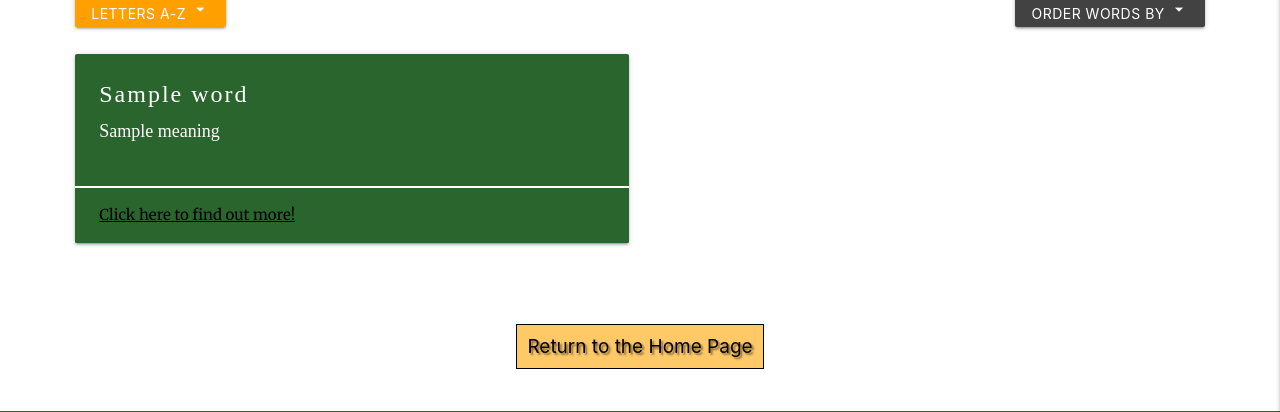
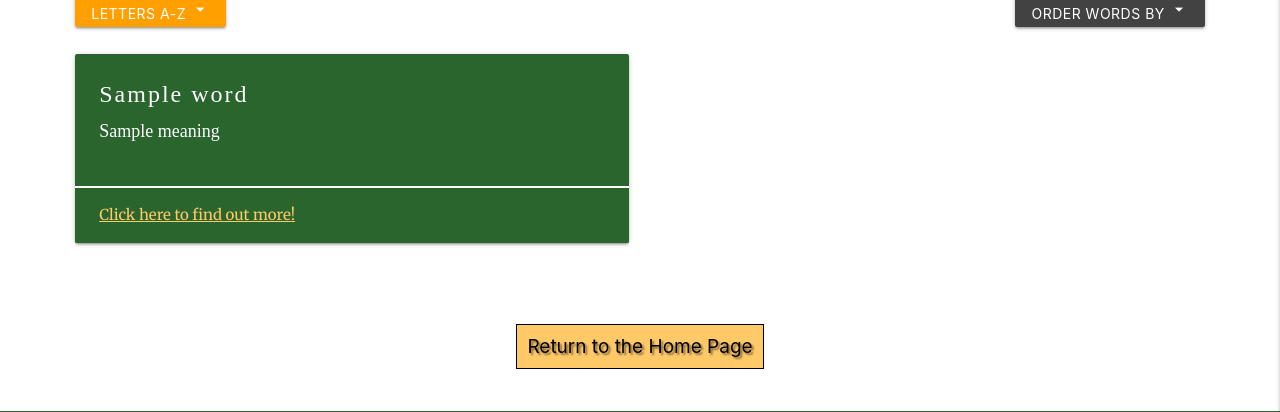
Before and after one commit to MichaelCWalsh7/Yurt-Index, a Flask app: page /all_words in a window 1280 px wide. Shown: the part 223-635 px from the top of the page. Run offline with Flask 2, Linux system fonts and the light colour scheme; a database or web service that is not in the repository returns one stand-in record (values such as "Sample title"); parts of the project's set-up code (start-up, migrations or seed data) failed here and were passed over; some libraries are stand-ins or nearby versions; some web fonts are replaced.

Commit message:
Style word summary links and add hover

```diff
--- a/static/css/style.css
+++ b/static/css/style.css
@@ -266,6 +266,20 @@ nav i.material-icons {
 
 
 
+
+/* word summaries */
+
+.link-to-word a {
+    color: #FFC968!important;
+}
+
+.link-to-word a:hover {
+    color: #9ED7FF!important;
+}
+
+
+
+
 /* word card */
 .word-card {
     margin-top: 8%;
@@ -384,7 +398,8 @@ nav i.material-icons {
 
 .new-word-cancel-submit button:hover,
 .non-user-form-confirm button:hover,
-.user-buttons a:hover {
+.user-buttons a:hover,
+.edit-delete-buttons a:hover {
     border: black solid 1px;
 }
 
--- a/templates/all_words.html
+++ b/templates/all_words.html
@@ -80,7 +80,7 @@
                         <span class="card-title"><strong>{{ word.name }}</strong></span>
                         <p>{{ word.meaning }}</p>
                     </div>
-                    <div class="card-action">
+                    <div class="link-to-word card-action">
                         <a href="{{ url_for('word_page', word_Id=word._id) }}">Click here to find out more!</a>
                     </div>
                 </div>
--- a/templates/display_by_letter.html
+++ b/templates/display_by_letter.html
@@ -81,7 +81,7 @@
                         <span class="card-title"><strong>{{ word.name }}</strong></span>
                         <p>{{ word.meaning }}</p>
                     </div>
-                    <div class="card-action">
+                    <div class="link-to-word card-action">
                         <a href="{{ url_for('word_page', word_Id=word._id) }}">Click here to find out more!</a>
                     </div>
                 </div>
--- a/templates/display_by_tag.html
+++ b/templates/display_by_tag.html
@@ -80,7 +80,7 @@
                         <span class="card-title"><strong>{{ word.name }}</strong></span>
                         <p>{{ word.meaning }}</p>
                     </div>
-                    <div class="card-action">
+                    <div class="link-to-word card-action">
                         <a href="{{ url_for('word_page', word_Id=word._id) }}">Click here to find out more!</a>
                     </div>
                 </div>
--- a/templates/profile.html
+++ b/templates/profile.html
@@ -78,7 +78,7 @@
                                 <span class="card-title"><strong>{{ word.name }}</strong></span>
                                 <p>{{ word.meaning }}</p>
                             </div>
-                            <div class="card-action">
+                            <div class="link-to-word card-action">
                                 <a href="{{ url_for('word_page', word_Id=word._id) }}">Click here to find out more!</a>
                             </div>
                         </div>
@@ -100,7 +100,7 @@
                                 <span class="card-title"><strong>{{ word.name }}</strong></span>
                                 <p>{{ word.meaning }}</p>
                             </div>
-                            <div class="card-action">
+                            <div class="link-to-word card-action">
                                 <a href="{{ url_for('word_page', word_Id=word._id) }}">Click here to find out more!</a>
                             </div>
                         </div>
--- a/templates/search_results.html
+++ b/templates/search_results.html
@@ -33,7 +33,7 @@
                     <span class="card-title"><strong>{{ word.name }}</strong></span>
                     <p>{{ word.meaning }}</p>
                 </div>
-                <div class="card-action">
+                <div class="link-to-word card-action">
                     <a href="{{ url_for('word_page', word_Id=word._id) }}">Click here to find out more!</a>
                 </div>
             </div>
```
Also changed, not shown: templates/home.html (+4 -4 lines).
